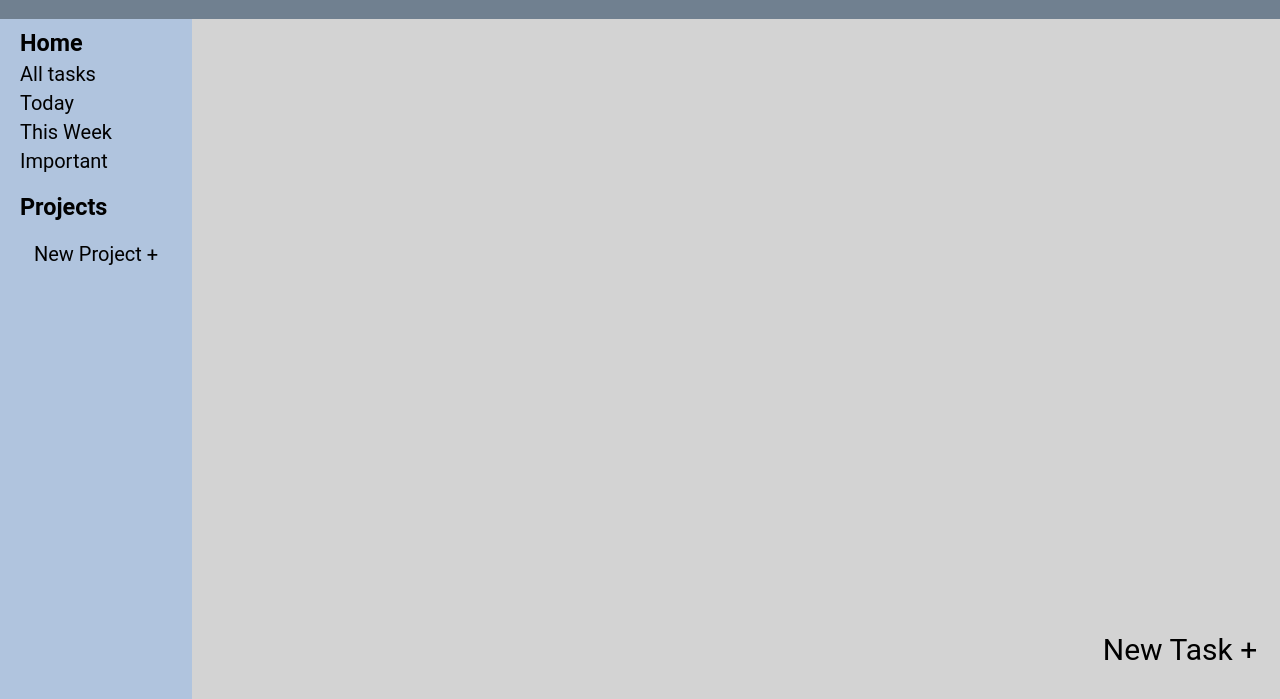
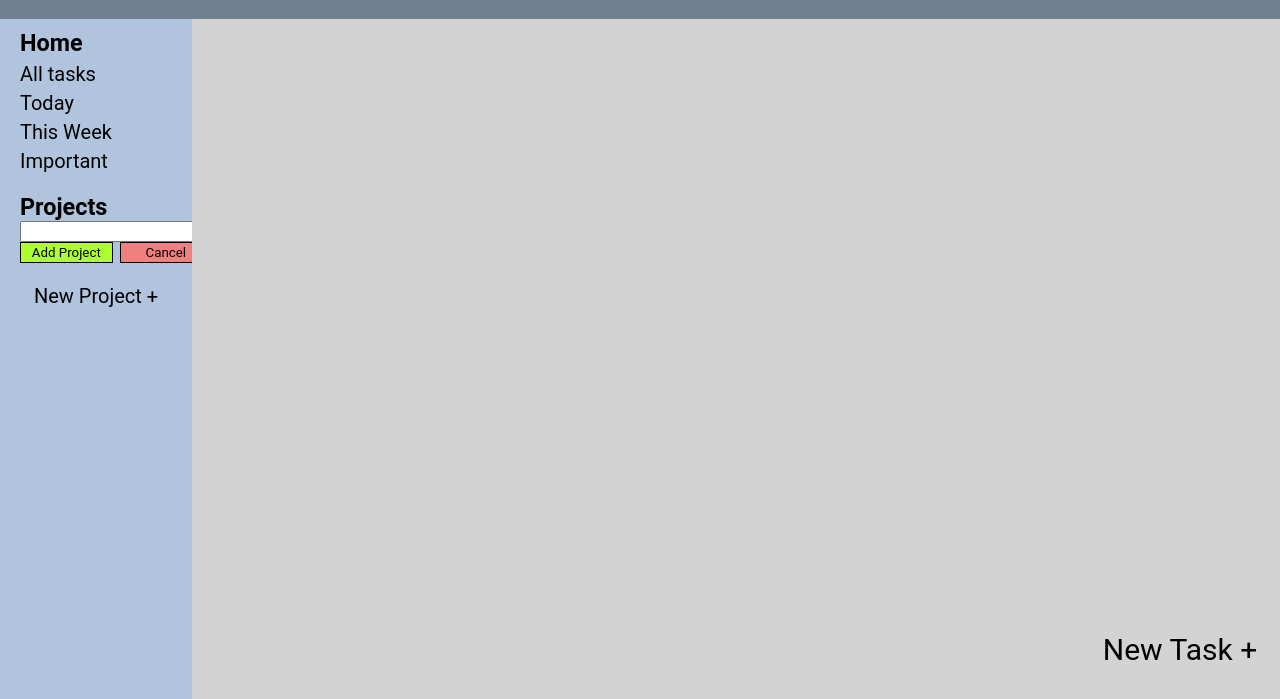
Before and after one commit to JessePullen/to-do-list, a website built with webpack: page src/index.html in a window 1280 px wide. Both pictures are taken after a click on the button "New Project +". Shown: the part 101-800 px from the top of the page. Built offline with nearby package versions, Linux system fonts and the light colour scheme.

Commit message:
Add module addProject and consolidate repeated CSS

```diff
--- /dev/null
+++ b/src/addProject.js
@@ -0,0 +1,40 @@
+let formIsOpen = false;
+
+function addProject() {
+    if (formIsOpen === false) {
+        projectForm();
+        formIsOpen = true;
+    }
+}
+
+function projectForm() {
+    const sidebar = document.querySelector('.projects');
+
+    const form = document.createElement('div');
+    form.classList.add('project-form');
+    sidebar.appendChild(form);
+
+    const projectInput = document.createElement('input');
+    projectInput.classList.add('project-input');
+
+    const addProject = document.createElement('button');
+    addProject.textContent = 'Add Project';
+    addProject.classList.add('add-project-button');
+
+    const cancel = document.createElement('button');
+    cancel.textContent = 'Cancel';
+    cancel.classList.add('cancel-button');
+
+    form.appendChild(projectInput);
+    form.appendChild(addProject);
+    form.appendChild(cancel);
+
+    cancel.addEventListener('click', () => {
+        projectInput.remove();
+        addProject.remove();
+        cancel.remove();
+        formIsOpen = false
+    });
+}
+
+export { addProject };
--- a/src/index.js
+++ b/src/index.js
@@ -1,8 +1,14 @@
 import './style.css';
 import { openForm } from './taskForm';
+import { addProject } from './addProject';
 
 const newTaskButton = document.querySelector('.new-task');
+const newProjectButton = document.querySelector('.new-project');
 
 newTaskButton.addEventListener('click', () => {
     openForm();
 });
+
+newProjectButton.addEventListener('click', () => {
+    addProject();
+});
--- a/src/style.css
+++ b/src/style.css
@@ -29,12 +29,10 @@
     font-size: 20px;
 }
 
-.home {
-    padding-left: 20px;
-}
-
+.home,
 .projects {
     padding-left: 20px;
+    padding-right: 20px;
 }
 
 ul {
@@ -66,10 +64,12 @@ li {
 .new-project {
     background-color: transparent;
     border: none;
-    cursor: pointer;
     font-size: 20px;
 }
 
+button {
+    cursor: pointer;
+}
 
 /* Form */
 
@@ -110,6 +110,29 @@ li {
     cursor: pointer;
 }
 
-.add-task-button {
-    cursor: pointer;
+/* Sidebar - Projects */
+
+.project-form {
+    display: grid;
+    grid-template-columns: auto;
+    grid-template-rows: 1fr 1fr;
 }
+
+.project-input {
+    grid-column: 1 / span 2;
+}
+
+.add-project-button,
+.cancel-button {
+    grid-row: 2;
+    width: 92.5px;
+    border: solid 1px black;
+}
+
+.add-project-button {
+    background-color: greenyellow;
+}
+
+.cancel-button {
+    background-color: lightcoral;
+}
```
